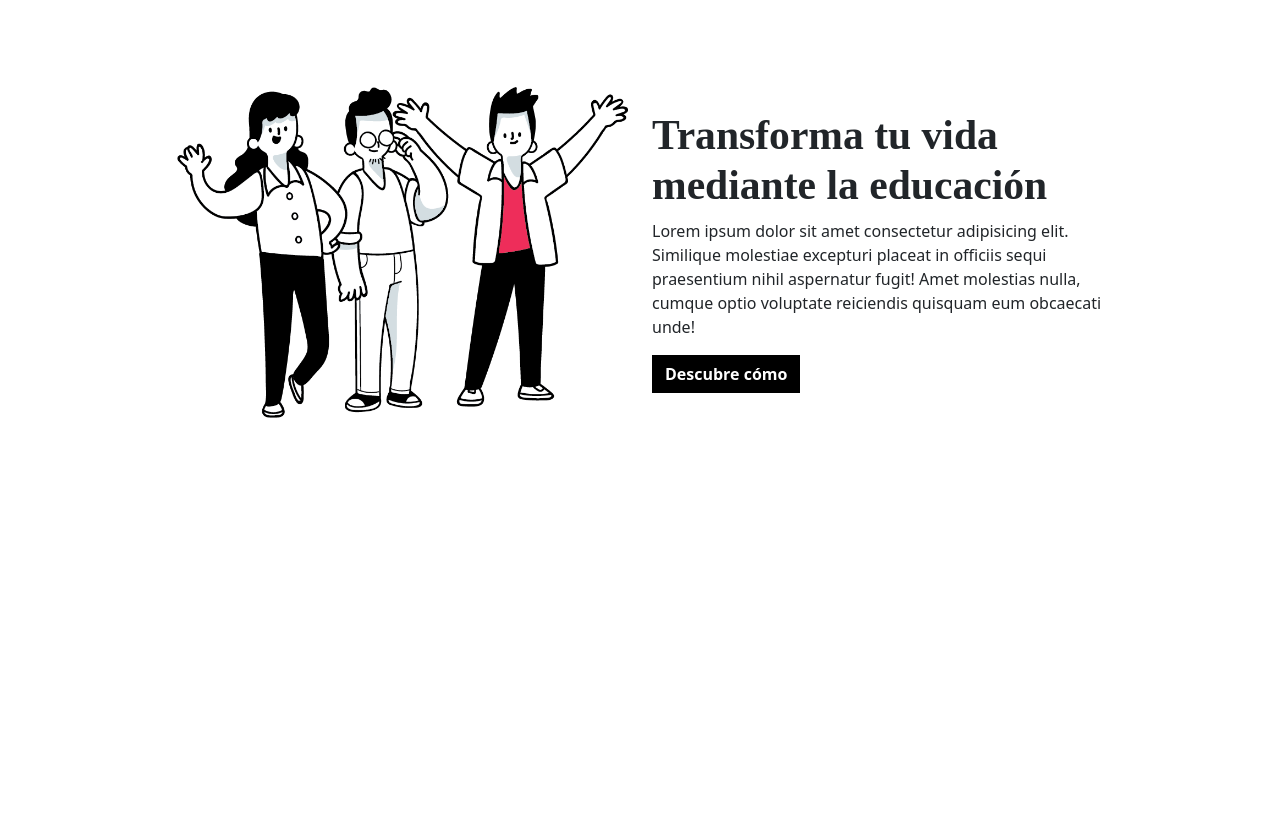
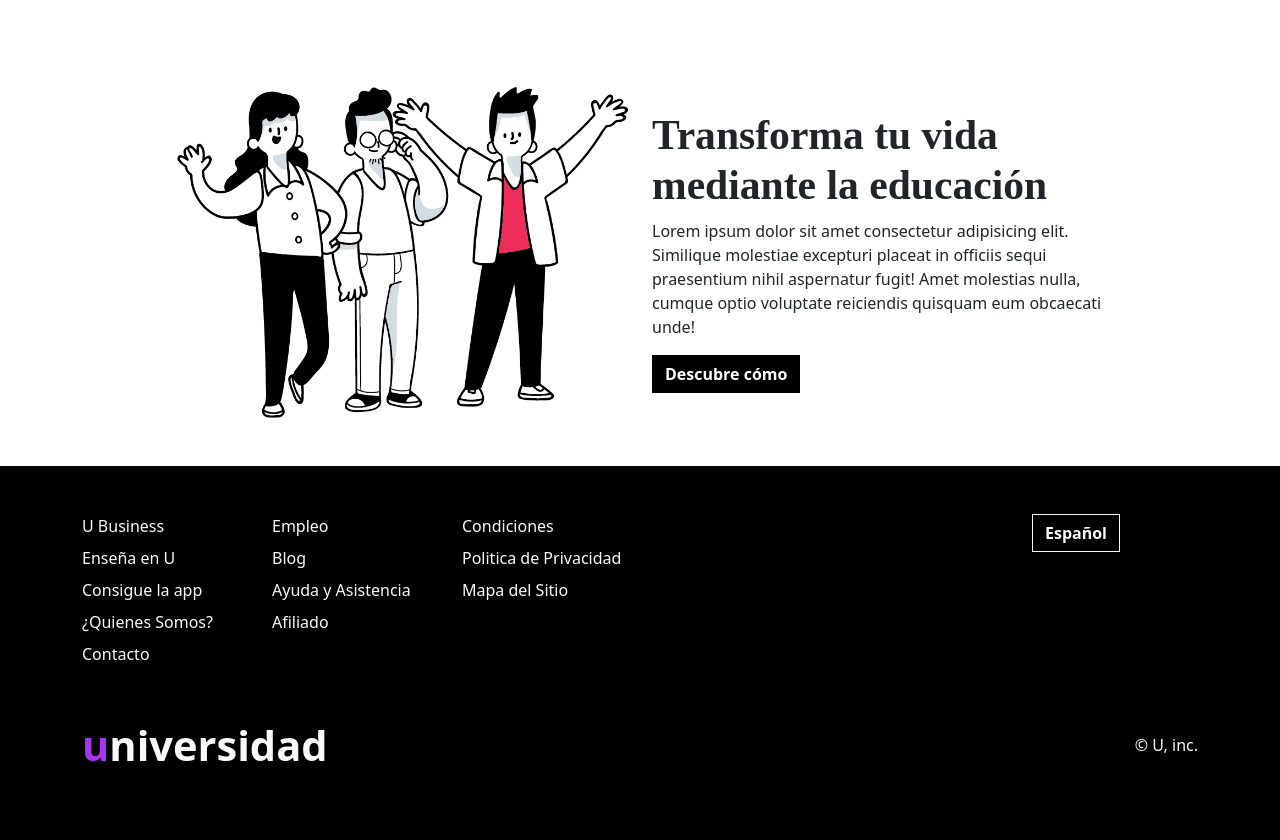
Before and after one commit to J4viMx/recreando-udemy, a website: page index.html in a window 1280 px wide. Shown: the part 4434-5274 px from the top of the page. Before the commit the page ends 4900 px from the top, so only its background shows below. Drawn offline with nearby package versions, Linux system fonts and the light colour scheme; a web font is replaced by a local one.

Commit message:
footer agregado

```diff
--- a/index.html
+++ b/index.html
@@ -572,5 +572,40 @@
         </div>
     </section>
 
+    <footer class="bg-dark py-5">
+        <div class="container-xl">
+            <div class="row align-items-start">
+                <nav class="col-md-2 d-grid gap-2">
+                    <a href="#" class="text-light text-decoration-none">U Business</a>
+                    <a href="#" class="text-light text-decoration-none">Enseña en U</a>
+                    <a href="#" class="text-light text-decoration-none">Consigue la app</a>
+                    <a href="#" class="text-light text-decoration-none">¿Quienes Somos?</a>
+                    <a href="#" class="text-light text-decoration-none">Contacto</a>
+                </nav>
+
+                <nav class="col-md-2 d-grid gap-2">
+                    <a href="#" class="text-light text-decoration-none">Empleo</a>
+                    <a href="#" class="text-light text-decoration-none">Blog</a>
+                    <a href="#" class="text-light text-decoration-none">Ayuda y Asistencia</a>
+                    <a href="#" class="text-light text-decoration-none">Afiliado</a>
+                </nav>
+
+                <nav class="col-md-2 d-grid gap-2 me-auto">
+                    <a href="#" class="text-light text-decoration-none">Condiciones</a>
+                    <a href="#" class="text-light text-decoration-none">Politica de Privacidad</a>
+                    <a href="#" class="text-light text-decoration-none">Mapa del Sitio</a>
+                </nav>
+
+                <div class="col-md-2">
+                    <a href="#" class="btn btn-outline-light">Español</a>
+                </div>
+            </div>
+        </div>
+
+        <div class="container-xl mt-5 d-flex justify-content-between align-items-center">
+            <p class="text-light fs-3 fw-bold"> <span class="text-success">u</span>niversidad</p>
+            <p class="text-light">&copy; U, inc.</p>
+        </div>
+    </footer>
 </body>
 </html>
```
